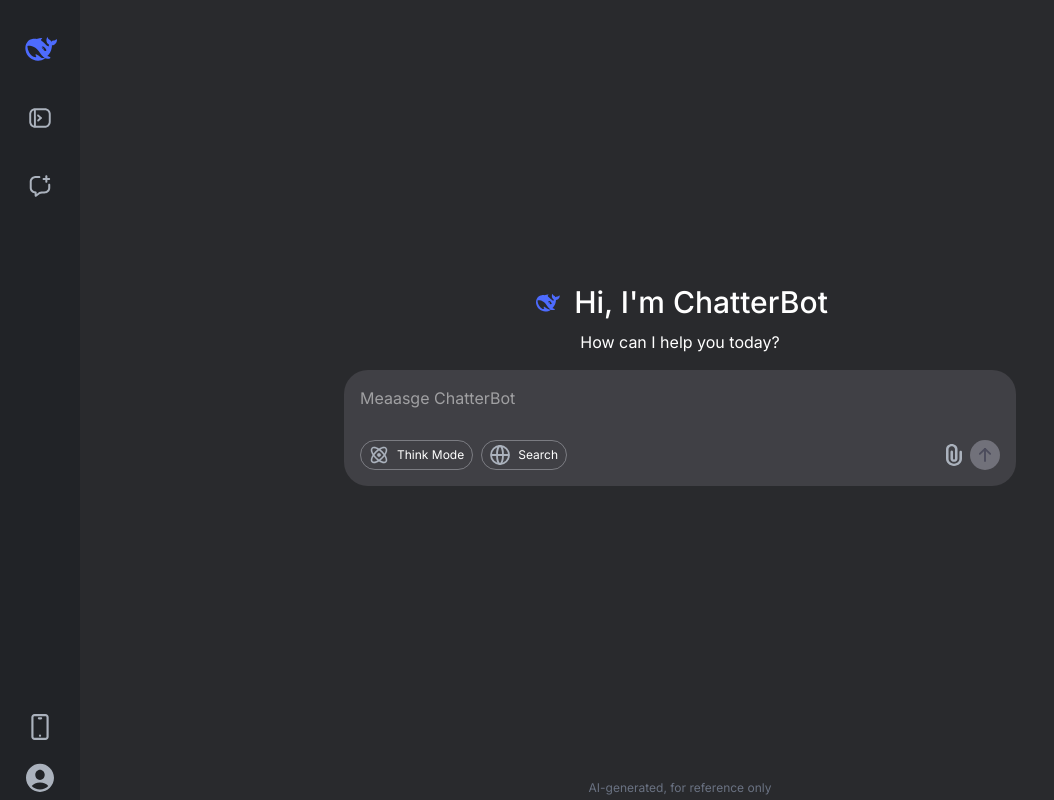
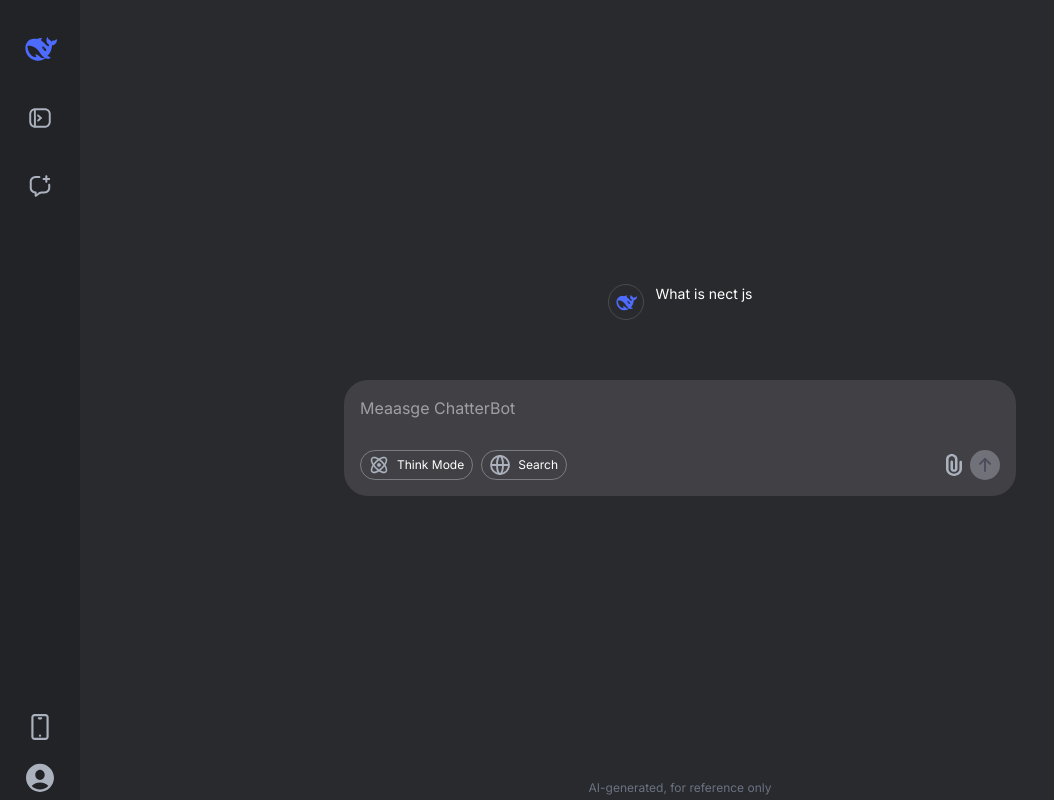
Before and after one commit to OmarSharieff/chatter-bot, a Next.js app: page / in a window 1280 px wide. Shown: the whole page, without its empty margins (0-1054 px from the left). Built offline with nearby package versions, Linux system fonts and the light colour scheme; no server answers.

Commit message:
Message box and new dependencies

```diff
--- a/app/page.jsx
+++ b/app/page.jsx
@@ -1,5 +1,6 @@
 "use client";
 import { assets } from "@/assets/assets.js";
+import Message from "@/components/Message";
 import PromptBox from "@/components/PromptBox";
 import Sidebar from "@/components/Sidebar";
 import Image from "next/image";
@@ -28,7 +29,7 @@ export default function Home() {
               alt="chat icon"
             />
           </div>
-          {messages.length === 0 ? (
+          {messages.length !== 0 ? (
             <>
               <div className="flex items-center gap-3">
                 <Image
@@ -41,7 +42,9 @@ export default function Home() {
               <p className="text-md mt-2">How can I help you today?</p>
             </>
           ) : (
-            <div></div>
+            <div>
+              <Message role='ai' content='What is nect js'/>
+            </div>
           )}
           <PromptBox isLoading={isLoading} setIsLoading={setIsLoading}/>
           <p className="text-xs absolute bottom-1 text-gray-500">
--- /dev/null
+++ b/components/ChatLabel.jsx
@@ -0,0 +1,26 @@
+import { assets } from '@/assets/assets'
+import Image from 'next/image'
+import React from 'react'
+
+function ChatLabel({openMenu, setOpenMenu}) {
+  return (
+    <div className='flex items-center justify-between p-2 text-white/80 hover:bg-white/10 rounded-lg text-sm group cursor-pointer'>
+      <p className='group-hover:max-w-5/6 truncate'>Chat Name Here</p>
+      <div className='group relative flex items-center justify-center h-6 w-6 aspect-square hover:bg-black/80 rounded-lg'>
+        <Image src={assets.three_dots} alt="" className={`w-4 ${openMenu.open ? '' : 'hidden'} group-hover:block`}/>
+        <div className={`absolute ${openMenu.open ? 'block' : 'hidden'} -right-36 top-6 bg-gray-700 rounded-xl w-max p-2`}>
+          <div className='flex items-center gap-3 hover:bg-white/10 px-3 py-2 rounded-lg'>
+            <Image src={assets.pencil_icon} alt="" className="w-4"/>
+            <p>Rename</p>
+          </div>
+          <div className='flex items-center gap-3 hover:bg-white/10 px-3 py-2 rounded-lg'>
+            <Image src={assets.delete_icon} alt="" className="w-4"/>
+            <p>Delete</p>
+          </div>
+        </div>
+      </div>
+    </div>
+  )
+}
+
+export default ChatLabel
--- /dev/null
+++ b/components/Message.jsx
@@ -0,0 +1,84 @@
+import { assets } from "@/assets/assets";
+import Image from "next/image";
+import React from "react";
+
+function Message({ role, content }) {
+  return (
+    <div className="flex flex-col items-center w-full max-w-3xl text-sm">
+      <div
+        className={`flex flex-col w-full mb-8 ${
+          role === "user" && "items-end"
+        }`}
+      >
+        <div
+          className={`group relative flex max-w-2xl py-3 rounded-xl ${
+            role === "user" ? "bg-[#414158] px-5" : "gap-3"
+          }`}
+        >
+          <div
+            className={`opacity-0 group-hover:opacity-100 absolute ${
+              role === "user" ? "-left-16 top-2.5" : "left-9 -bottom-6"
+            } transition-all`}
+          >
+            <div className="flex items-center gap-2 opacity-70">
+              {role === "user" ? (
+                <>
+                  <Image
+                    src={assets.copy_icon}
+                    alt="copy"
+                    className="w-4 cursor-pointer"
+                  />
+                  <Image
+                    src={assets.pencil_icon}
+                    alt="pencil"
+                    className="w-4.5 cursor-pointer"
+                  />
+                </>
+              ) : (
+                <>
+                  <Image
+                    src={assets.copy_icon}
+                    alt=""
+                    className="w-4.5 cursor-pointer"
+                  />
+                  <Image
+                    src={assets.regenerate_icon}
+                    alt=""
+                    className="w-4.5 cursor-pointer"
+                  />
+                  <Image
+                    src={assets.like_icon}
+                    alt=""
+                    className="w-4.5 cursor-pointer"
+                  />
+                  <Image
+                    src={assets.dislike_icon}
+                    alt=""
+                    className="w-4.5 cursor-pointer"
+                  />
+                </>
+              )}
+            </div>
+          </div>
+          {
+            (role === "user" ? (
+              <span className="text-white/90">{content}</span>
+            ) : (
+              <>
+
+                  <Image
+                    src={assets.logo_icon}
+                    alt=""
+                    className="h-9 w-9 p-1 border border-white/15 rounded-full"
+                  />
+                <div className="space-y-4 w-full overflow-scroll ">{content}</div>
+              </>
+            ))
+          }
+        </div>
+      </div>
+    </div>
+  );
+}
+
+export default Message;
--- a/components/Sidebar.jsx
+++ b/components/Sidebar.jsx
@@ -1,12 +1,14 @@
 import { assets } from "@/assets/assets";
 import Image from "next/image";
-import React from "react";
+import React, { useState } from "react";
 import { useClerk, UserButton } from "@clerk/nextjs";
 import { useAppContext } from "@/context/AppContext";
+import ChatLabel from "./ChatLabel";
 
 function Sidebar({ expand, setExpand }) {
   const { openSignIn } = useClerk();
   const { user } = useAppContext();
+  const [openMenu, setOpenMenu] = useState({id: 0, open: false})
 
   return (
     <div
@@ -78,7 +80,7 @@ function Sidebar({ expand, setExpand }) {
           }`}
         >
           <p className="my-1">Recents</p>
-          {/* chatlabel */}
+          <ChatLabel openMenu={openMenu} setOpenMenu={setOpenMenu}/>
         </div>
       </div>
 
```
Also changed, not shown: package.json (+8 -1 lines), 1 other file (tests, documents, lock files or other folders).
